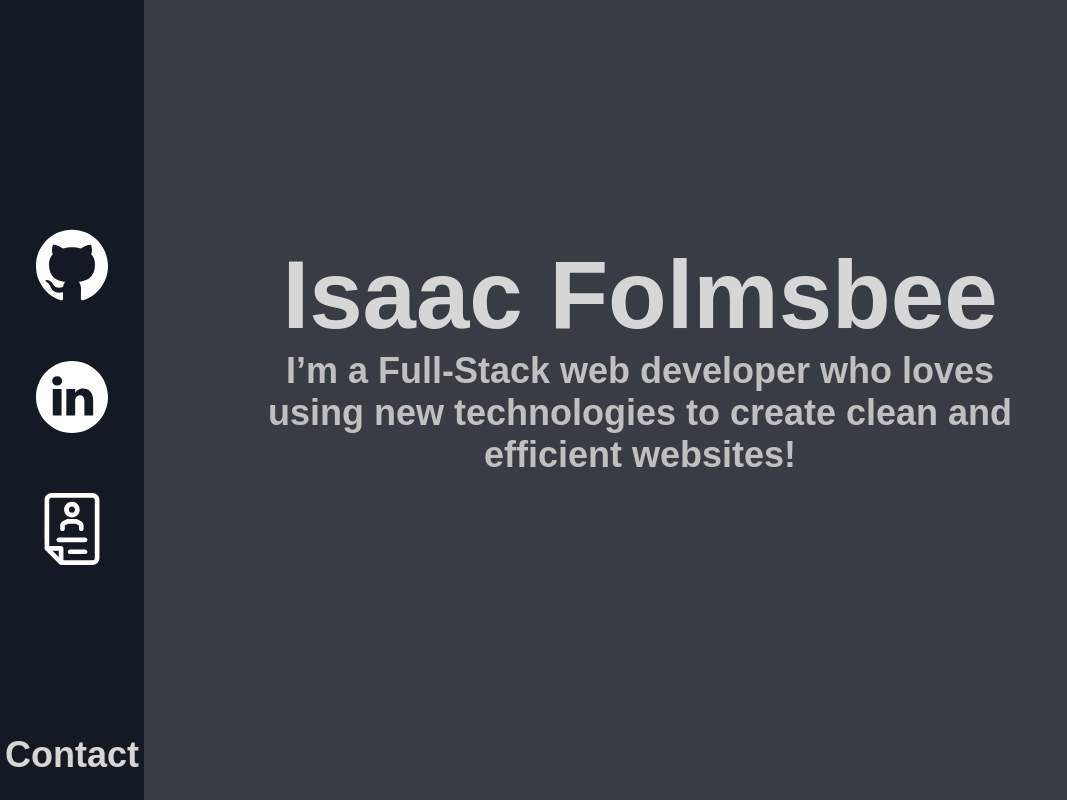
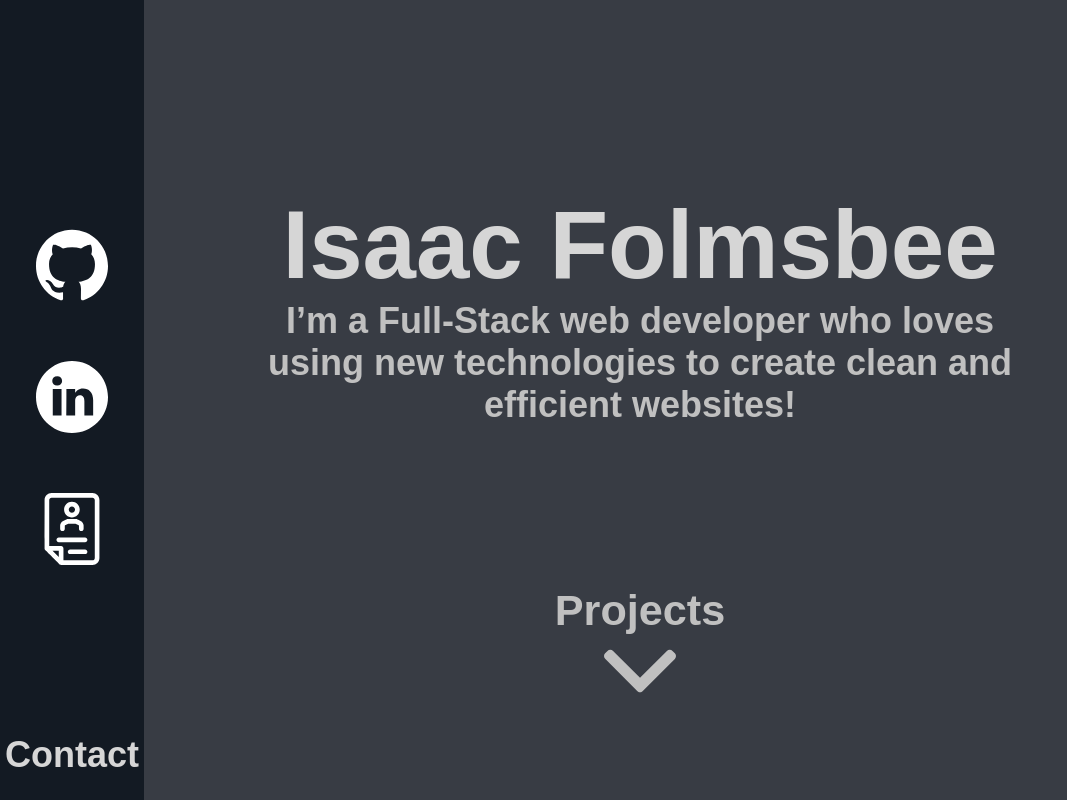
Before and after one commit to isaacfolmsbee/portfolio, a Vue app: page / in a window 1280 px wide. Shown: the whole page, without its empty margins (0-1067 px from the left). Built offline with nearby package versions, Linux system fonts and the light colour scheme; a web font is replaced by a local one.

Commit message:
Added button to scroll down to projects

```diff
--- a/src/App.vue
+++ b/src/App.vue
@@ -9,14 +9,17 @@
 				new technologies to create clean and efficient websites!
 			</h2>
 
-			<!-- <div class="projects-arrow">
+			<div id="projects-arrow"
+				@click="scrollTo('projects')">
 				<h2>Projects</h2>
-				<h1>\/</h1>
-			</div> -->
+				<img src="down-arrow.svg" alt="downward arrow">
+			</div>
 		</div>
 
+		<div class="projects">
+		</div>
 		<!-- <Project v-for="(project, name) in projects"
-			:key="name" /> -->
+				:key="name" /> -->
 	</div>
 </div>
 </template>
@@ -31,6 +34,12 @@ export default {
 	},
 	created() {
 		document.title = "Testing";
+	},
+	methods: {
+		scrollTo(targetClass) {
+			var element = this.$el.getElementsByClassName(targetClass)[0];
+			element.scrollIntoView({behavior: 'smooth'});
+		}
 	}
 }
 </script>
@@ -49,12 +58,13 @@ export default {
 	background: #383C44;
 	width: 100vw;
 	height: 100vh;
+	overflow: auto;
 }
 
 #intro {
-	width: 60vw;
-	margin: 0 auto;
-	padding-top: 30vh;
+	width: 60%;
+	height: 80%;
+	margin: 10% auto;
 	display: flex;
 	flex-direction: column;
 	justify-content: center;
@@ -72,4 +82,28 @@ export default {
 	font-family: 'Strait', sans-serif;
 	text-align: center;
 }
+
+#projects-arrow {
+	margin-top: 20vh;
+	display: flex;
+	flex-direction: column;
+	justify-content: center;
+	align-items: center;
+	cursor: pointer;
+}
+
+#projects-arrow img {
+	width: 3rem;
+	height: 3rem;
+}
+
+#projects-arrow h2 {
+	font-size: 1.8rem;
+}
+
+.projects {
+	width: 60%;
+	height: 100%;
+	margin: 0 auto;
+}
 </style>
--- a/src/components/Navbar.vue
+++ b/src/components/Navbar.vue
@@ -1,5 +1,5 @@
 <template>
-	<div class="wrapper">
+	<div class="navbar-wrapper">
 		<div class="img-container">
 			<a href="https://github.com/isaacfolmsbee"
 				target="_blank" rel="noopener noreferrer">
@@ -27,7 +27,7 @@ export default {
 }
 </script>
 <style scoped>
-.wrapper {
+.navbar-wrapper {
 	position: fixed;
 	width: 6rem;
 	height: 100vh;
```
Also changed, not shown: public/down-arrow.svg (added).
